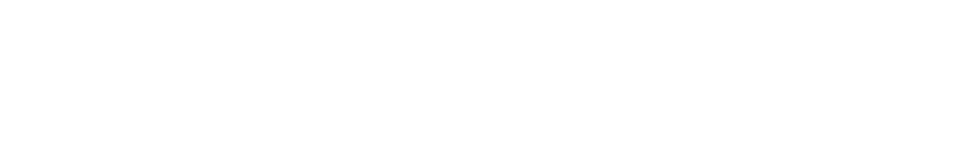
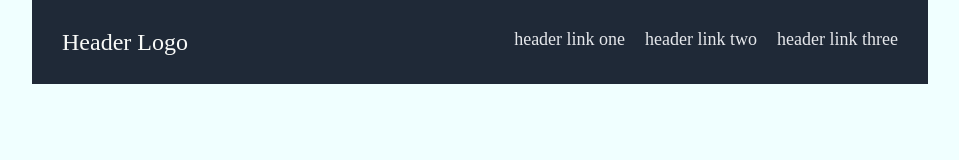
Before and after one commit to tarockan/odin-landing-page, a plain HTML site: page index.html in a window 1280 px wide. Shown: the whole page, without its empty margins (160-1119 px from the left). Drawn offline with Linux system fonts and the light colour scheme.

Commit message:
Add header v1

```diff
--- a/index.html
+++ b/index.html
@@ -4,9 +4,28 @@
     <meta charset="UTF-8">
     <meta http-equiv="X-UA-Compatible" content="IE=edge">
     <meta name="viewport" content="width=device-width, initial-scale=1.0">
-    <title>Document</title>
+    <title>First Landing Page</title>
+    <link rel="stylesheet" href="style.css">
 </head>
 <body>
+    <header>
+        <nav>
+            <h1 class="header-logo">Header Logo</h1>
+            <ol class="header-links">
+                <li>header link one</li>
+                <li>header link two</li>
+                <li>header link three</li>
+            </ol>
 
+        </nav>
+    </header>
+
+    <main>
+
+    </main>
+
+    <footer>
+
+    </footer>
 </body>
 </html>
--- a/style.css
+++ b/style.css
@@ -43,3 +43,28 @@ table {
     border-collapse: collapse;
     border-spacing: 0;
 }
+
+/*  */
+body {
+    max-width: 70%;
+    margin: auto;
+    background-color: azure;
+}
+
+/* header */
+nav {
+    display: flex;
+    justify-content: space-between;
+    padding: 30px;
+    background-color: #1F2937;
+}
+.header-links {
+    display: flex;
+    gap: 20px;
+    font-size: 18px;
+    color: #E5E7EB;
+}
+.header-logo {
+    font-size: 24px;
+    color: #F9FAF8;
+}
```
